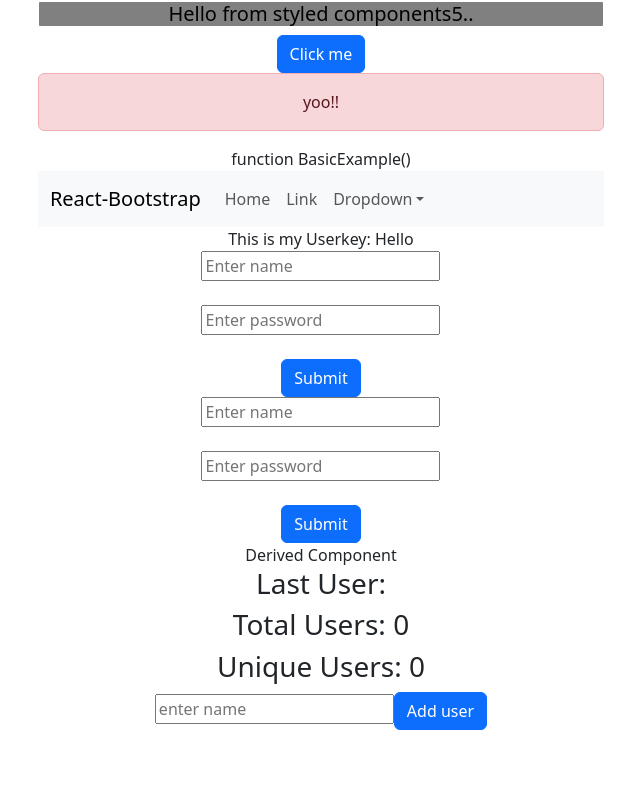
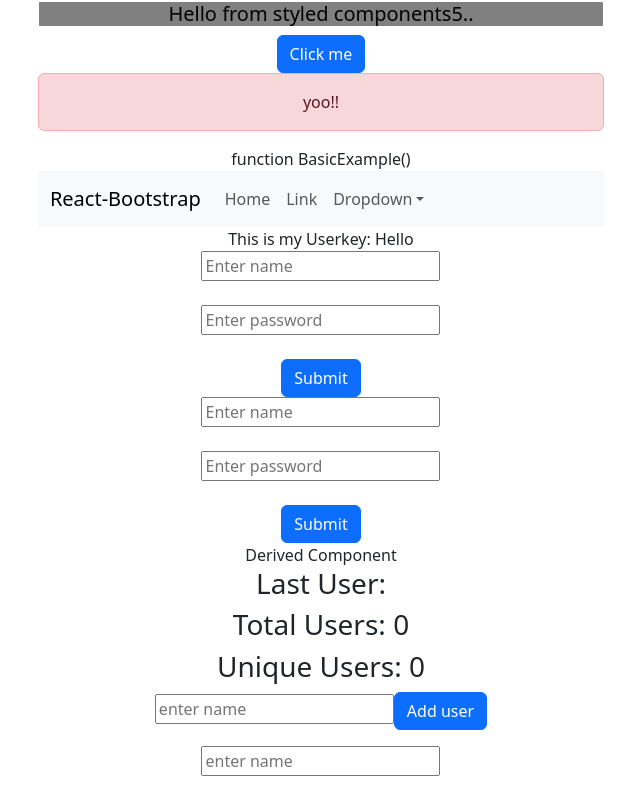
Before and after one commit to tushartyagi9/learning-react, a React (Vite) app: page / in a window 1280 px wide. Shown: the part 2988-3794 px from the top of the page, without its empty margins (319-959 px from the left). Before the commit the page ends 3766 px from the top, so only its background shows below. Built offline with nearby package versions, Linux system fonts and the light colour scheme.

Commit message:
Lifting State Up

```diff
--- a/src/App.jsx
+++ b/src/App.jsx
@@ -21,8 +21,12 @@ import Bootstrapp from './Bootstrapp'
 import UseFormStatuss from './useFormStatuss'
 import UseTransitionDemo from './useTransitionDemo'
 import Derived from './Derived'
+import ChildOne from "./ChildOne";
+import ChildTwo from "./ChildTwo";
+
 
 function App() {
+  const [hee,setHee]=useState('')
   return (
     <>
      <div>
@@ -49,7 +53,11 @@ function App() {
       <UseFormStatuss/>
       <UseTransitionDemo/>
       <Derived/>
-    </div>
+      </div>
+      <div>
+        <ChildOne setHee={setHee}/>
+        <ChildTwo hee={hee}/>
+      </div>
     </>
   )
 }
--- /dev/null
+++ b/src/ChildOne.jsx
@@ -0,0 +1,9 @@
+function ChildOne({setHee}){
+
+    return <>
+    <input type="text" placeholder="enter name" onChange={(event)=>setHee(event.target.value)}/>
+
+    </>
+}
+
+export default ChildOne
--- /dev/null
+++ b/src/ChildTwo.jsx
@@ -0,0 +1,7 @@
+function ChildTwo({hee}){
+    return <>
+    <h4>{hee}</h4>
+    </>
+}
+
+export default ChildTwo
```
